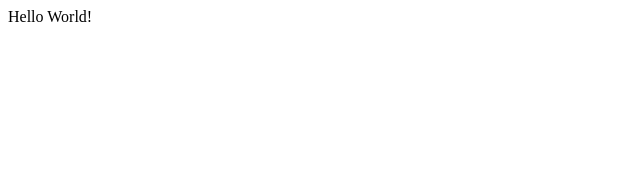
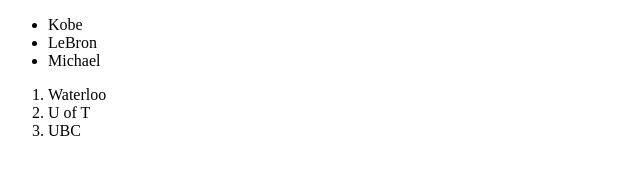
Before and after one commit to Richard5678/online, a plain HTML site: page hello.html in a window 1280 px wide. Shown: the whole page, without its empty margins (0-640 px from the left). Drawn offline with Linux system fonts and the light colour scheme.

Commit message:
added another line

```diff
--- a/hello.html
+++ b/hello.html
@@ -4,6 +4,18 @@
         <title> My Webpage </title>
     </head>
     <body>
-        Hello World!
+        <ul>
+           <li>Kobe </li>
+           <li>LeBron</li>
+           <li>Michael </li>
+        </ul>
+
+        <ol>
+            <li>Waterloo</li>
+            <li>U of T</li>
+            <li>UBC</li>
+        </ol>
+
+
     </body>
 </html>
```
